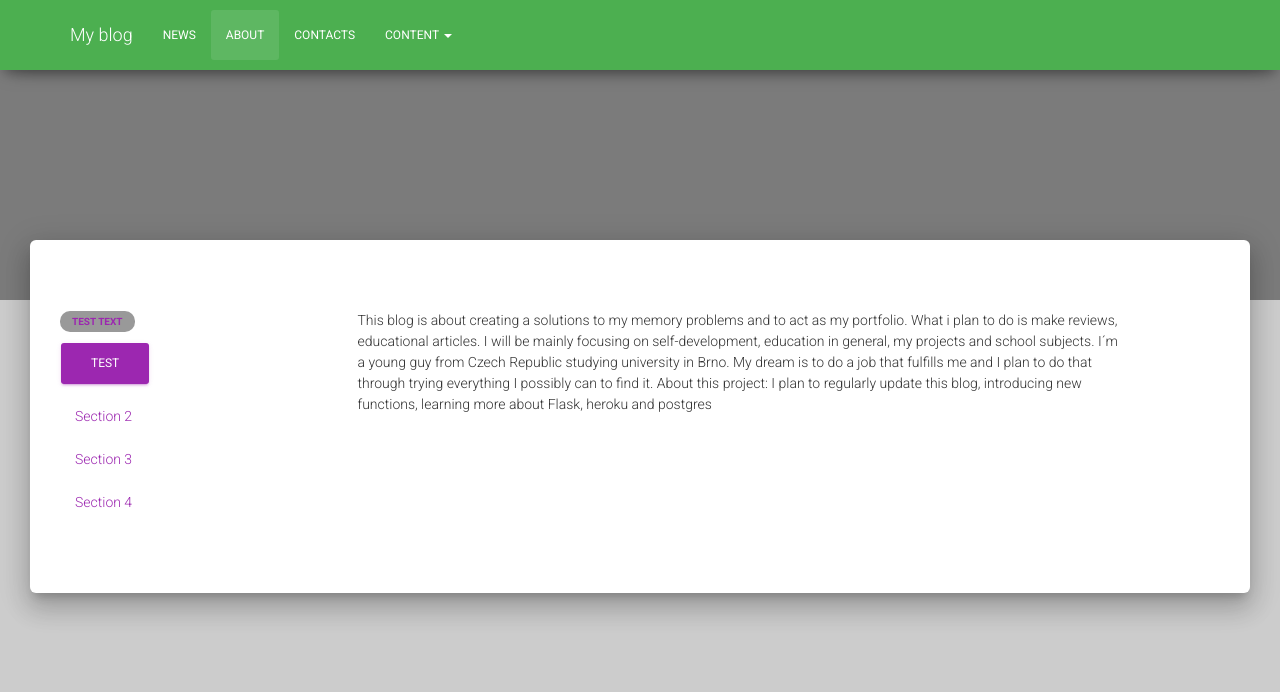
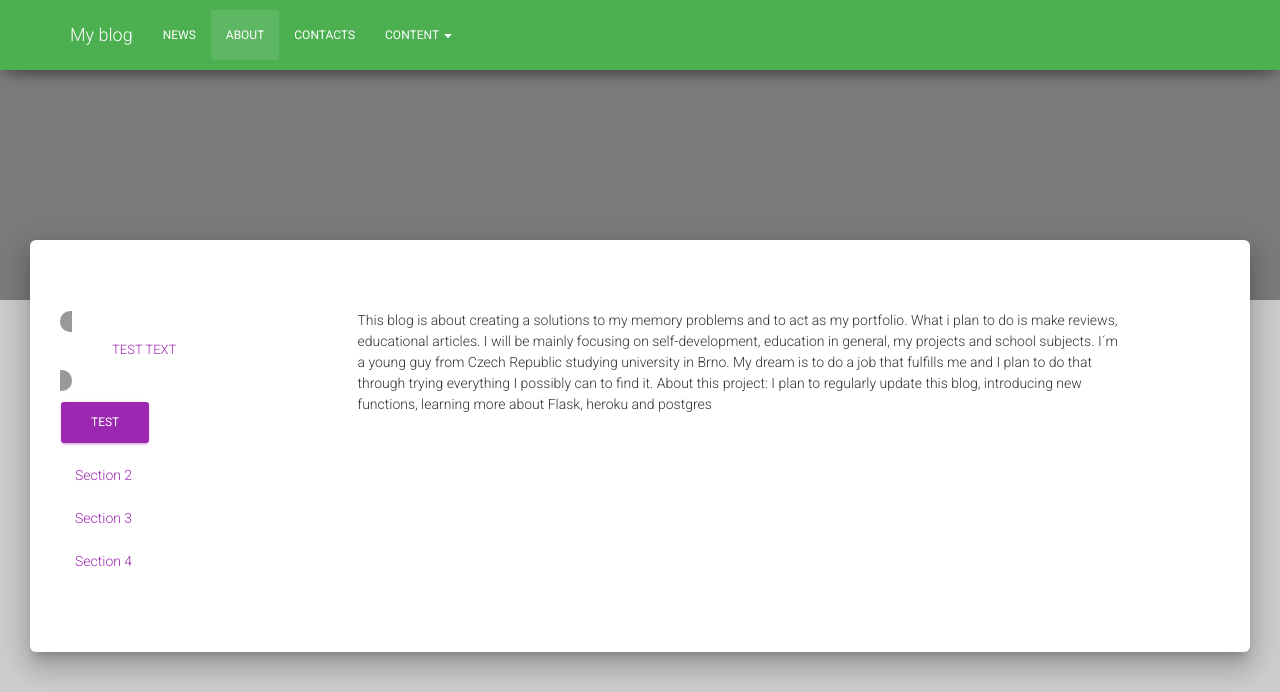
Before and after one commit to Hijtec/New-Blog, a Flask app: page /about in a window 1280 px wide. Shown: the top 692 px of the page. Run offline with Flask 2, Linux system fonts and the light colour scheme; some libraries are stand-ins or nearby versions.

Commit message:
sidebar buttons

```diff
--- a/app/templates/base.html
+++ b/app/templates/base.html
@@ -67,7 +67,7 @@
               <div class="col-md-2">
               <div class="fixed-section" data-spy="affix" data-offset-top="140">
                 <ul class="nav nav-stacked">
-                  <li><span class="label label-default"><a class="text-default" href="#sec0">test text</a></span></li>
+                  <li><span class="label label-default"><h4 class="text-default"><a href="#sec0">test text</a></h4></span></li>
                   <li><button class="btn btn-primary">TEST</button></li>
                   <li><a href="#sec2">Section 2</a></li>
                   <li><a href="#sec3">Section 3</a></li>
```
